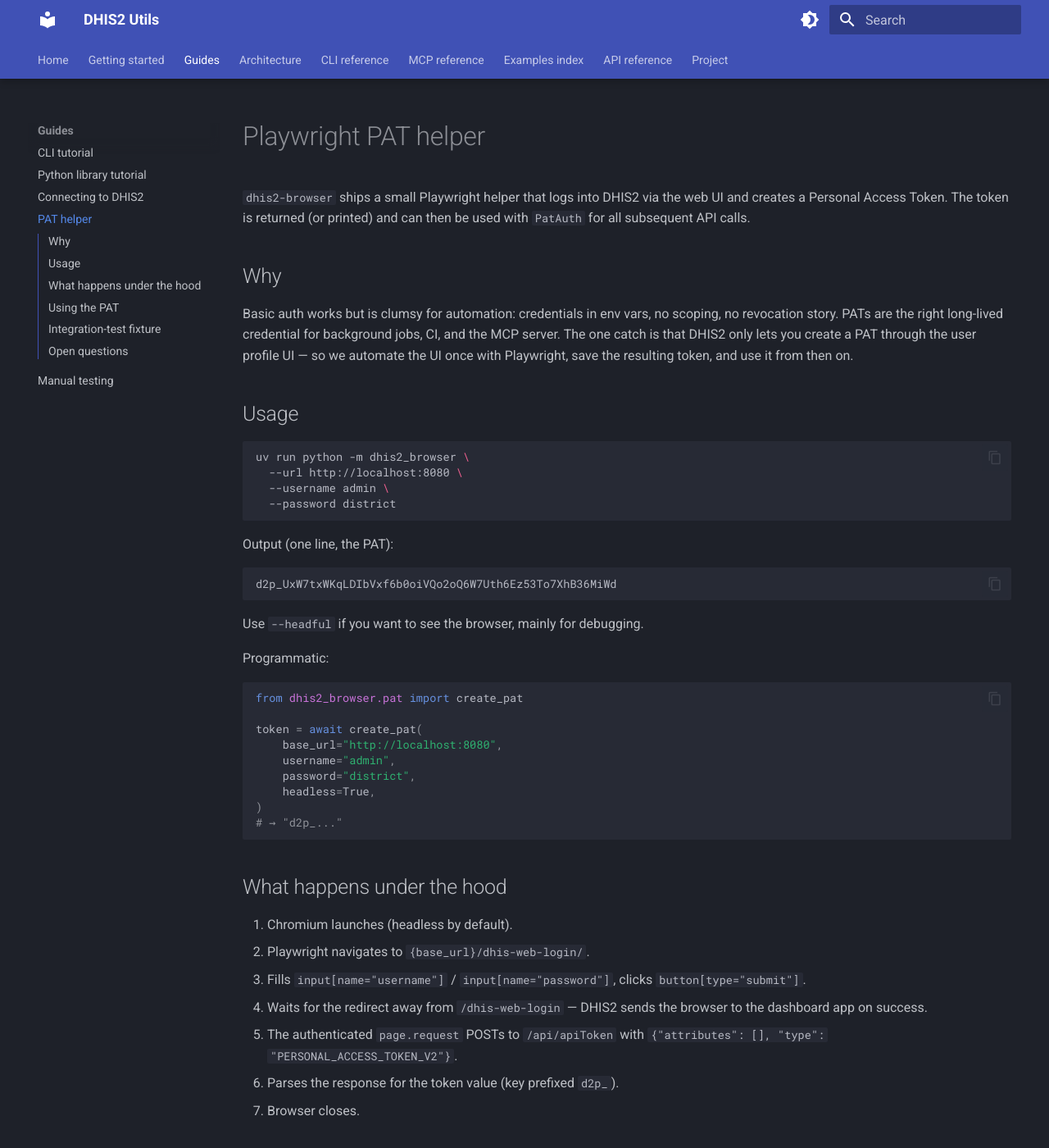
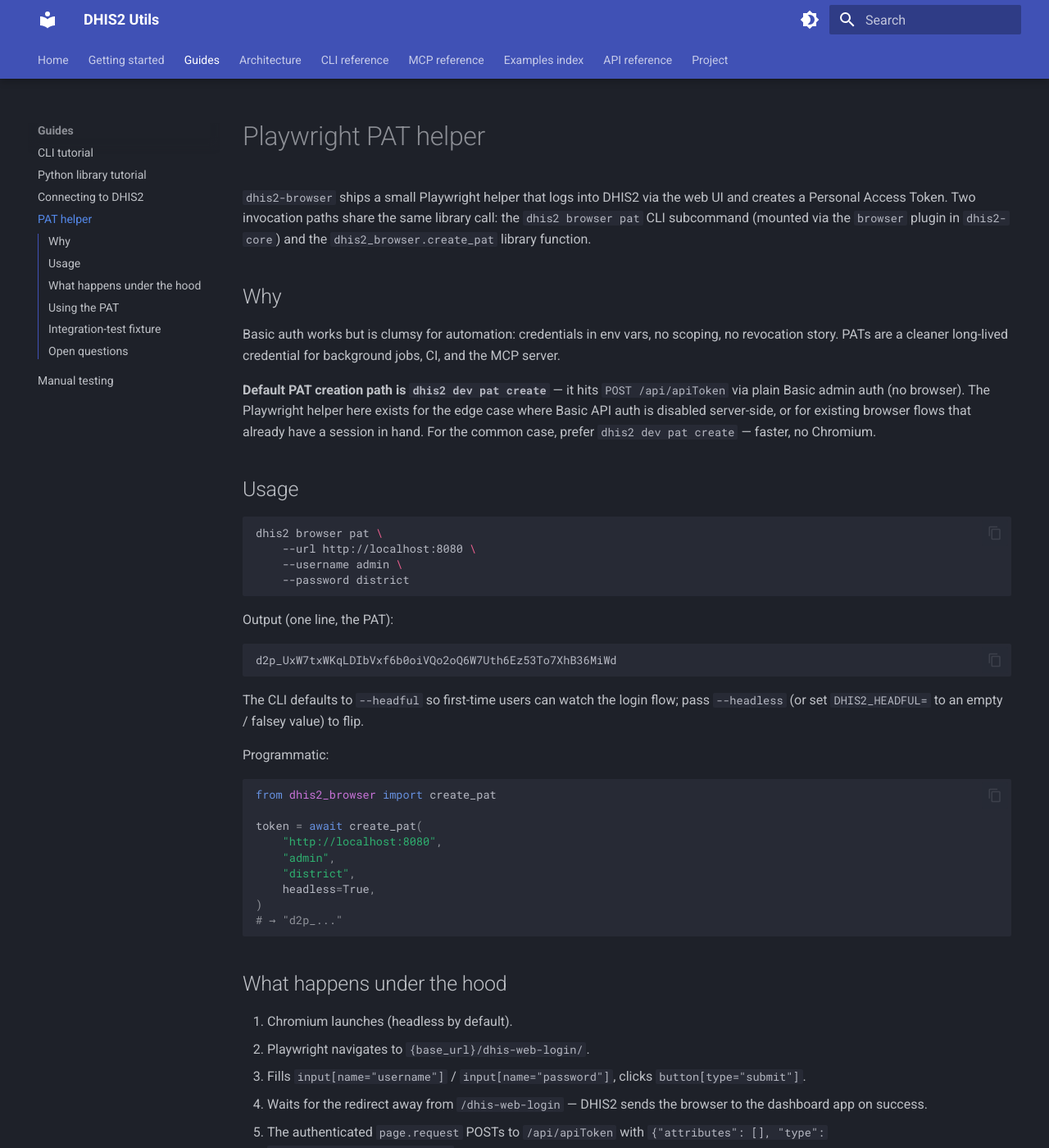
Before and after one commit to winterop-com/dhis2-utils, an MkDocs documentation site: the page built from docs/pat-helper.md, in a window 1280 px wide and 1400 px high. Shown: the whole window at 82% size. Built offline with MkDocs 1.6.1 and Material for MkDocs 9.7.7, drawn with Linux system fonts in a browser that asks for light colours.

````diff
--- a/docs/pat-helper.md
+++ b/docs/pat-helper.md
@@ -1,18 +1,20 @@
 # Playwright PAT helper
 
-`dhis2-browser` ships a small Playwright helper that logs into DHIS2 via the web UI and creates a Personal Access Token. The token is returned (or printed) and can then be used with `PatAuth` for all subsequent API calls.
+`dhis2-browser` ships a small Playwright helper that logs into DHIS2 via the web UI and creates a Personal Access Token. Two invocation paths share the same library call: the `dhis2 browser pat` CLI subcommand (mounted via the `browser` plugin in `dhis2-core`) and the `dhis2_browser.create_pat` library function.
 
 ## Why
 
-Basic auth works but is clumsy for automation: credentials in env vars, no scoping, no revocation story. PATs are the right long-lived credential for background jobs, CI, and the MCP server. The one catch is that DHIS2 only lets you create a PAT through the user profile UI — so we automate the UI once with Playwright, save the resulting token, and use it from then on.
+Basic auth works but is clumsy for automation: credentials in env vars, no scoping, no revocation story. PATs are a cleaner long-lived credential for background jobs, CI, and the MCP server.
+
+**Default PAT creation path is `dhis2 dev pat create`** — it hits `POST /api/apiToken` via plain Basic admin auth (no browser). The Playwright helper here exists for the edge case where Basic API auth is disabled server-side, or for existing browser flows that already have a session in hand. For the common case, prefer `dhis2 dev pat create` — faster, no Chromium.
 
 ## Usage
 
 ```bash
-uv run python -m dhis2_browser \
-  --url http://localhost:8080 \
-  --username admin \
-  --password district
+dhis2 browser pat \
+    --url http://localhost:8080 \
+    --username admin \
+    --password district
 ```
 
 Output (one line, the PAT):
@@ -21,17 +23,17 @@ Output (one line, the PAT):
 d2p_UxW7txWKqLDIbVxf6b0oiVQo2oQ6W7Uth6Ez53To7XhB36MiWd
 ```
 
-Use `--headful` if you want to see the browser, mainly for debugging.
+The CLI defaults to `--headful` so first-time users can watch the login flow; pass `--headless` (or set `DHIS2_HEADFUL=` to an empty / falsey value) to flip.
 
 Programmatic:
 
 ```python
-from dhis2_browser.pat import create_pat
+from dhis2_browser import create_pat
 
 token = await create_pat(
-    base_url="http://localhost:8080",
-    username="admin",
-    password="district",
+    "http://localhost:8080",
+    "admin",
+    "district",
     headless=True,
 )
 # → "d2p_..."
````
Also changed, not shown: docs/guides/client-tutorial.md (+1 -1 lines), docs/manual-testing.md (+3 -2 lines), docs/walkthrough.md (+16 -13 lines), 6 other files.
